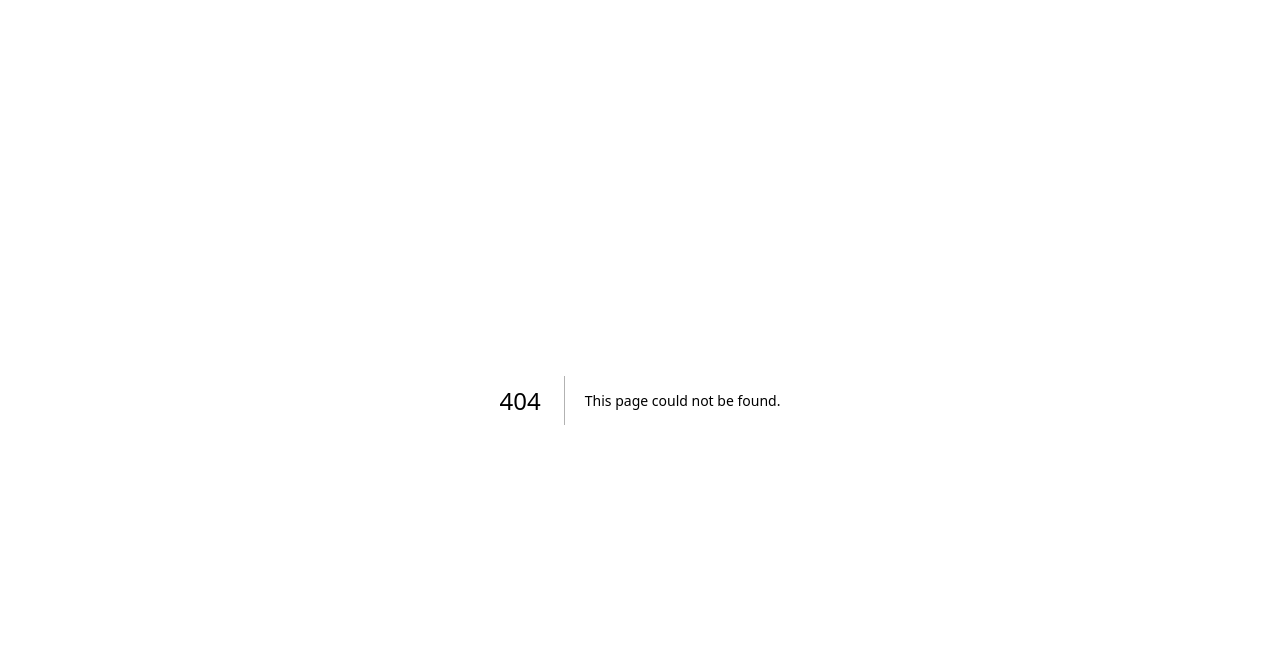
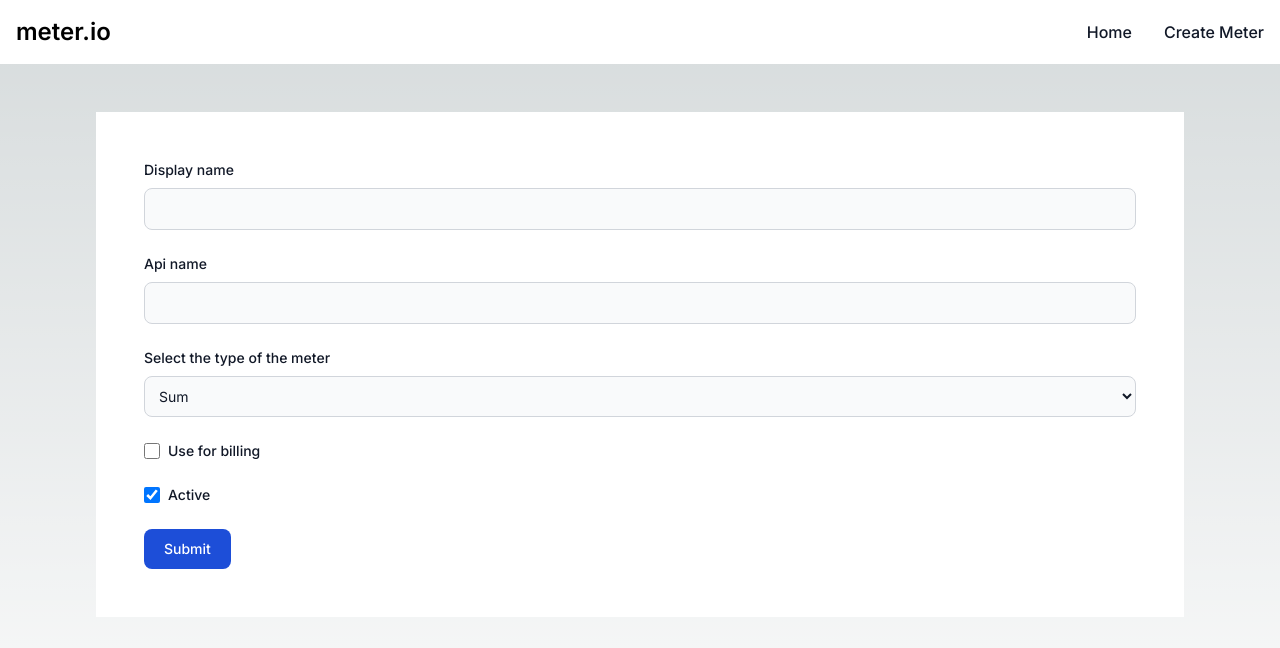
Before and after one commit to Masterfoni/meter-io, a Next.js app: page /create in a window 1280 px wide. Before the commit this address had no page. Shown: the top 648 px of the page. Built offline with nearby package versions, Linux system fonts and the light colour scheme.

Commit message:
feat: add create meter page, wrap request and add home link

```diff
--- /dev/null
+++ b/src/app/create/page.tsx
@@ -0,0 +1,112 @@
+"use client";
+import Label from "@/components/Label";
+import { useState } from "react";
+import getInstance from "../../../api";
+import Navbar from "@/components/Navbar";
+
+const CreateMeterPage = () => {
+  const [state, setState] = useState({
+    display_name: '',
+    api_name: '',
+    type: 'sum',
+    used_for_billing: false,
+    active: true,
+  });
+
+  const handleMeterCreation = () => {
+    console.log({state});
+    getInstance().post('/meters', state)
+      .then(data => {
+        console.log({data});
+        console.log("meter created with success!")
+      })
+      .catch(error => console.log({error}));;
+  }
+
+  return (
+    <>
+      <Navbar />
+      <main className="flex min-h-screen flex-col gap-4 items-center pl-24 pr-24 pt-12">
+        <div className="bg-white p-12 w-full">
+          <form>
+            <div className="mb-6">
+              <Label targetField="display_name">Display name</Label>
+              <input
+                type="text"
+                id="display_name"
+                className="bg-gray-50 border border-gray-300 text-gray-900 text-sm rounded-lg focus:ring-blue-500 focus:border-blue-500 block w-full p-2.5"
+                value={state.display_name}
+                onChange={(event) => setState({ ...state, display_name: event.currentTarget.value})}
+                required
+              />
+            </div>
+
+            <div className="mb-6">
+              <Label targetField="api_name">Api name</Label>
+              <input
+                type="text"
+                id="display_name"
+                className="bg-gray-50 border border-gray-300 text-gray-900 text-sm rounded-lg focus:ring-blue-500 focus:border-blue-500 block w-full p-2.5"
+                value={state.api_name}
+                onChange={(event) => setState({ ...state, api_name: event.currentTarget.value})}
+                required
+              />
+            </div>
+
+            <div className="mb-6">
+              <Label targetField="type">Select the type of the meter</Label>
+              <select
+                id="type"
+                className="bg-gray-50 border border-gray-300 text-gray-900 text-sm rounded-lg focus:ring-blue-500 focus:border-blue-500 block w-full p-2.5"
+                value={state.type}
+                onChange={(event) => setState({ ...state, type: event.currentTarget.value})}
+              >
+                <option value="sum">Sum</option>
+                <option value="max">Max</option>
+                <option value="unique_count">Unique count</option>
+              </select>
+            </div>
+
+            <div className="flex items-start mb-6">
+              <div className="flex items-center h-5">
+                <input
+                  id="used_for_billing"
+                  type="checkbox"
+                  checked={state.used_for_billing}
+                  onChange={() => setState({ ...state, used_for_billing: !state.used_for_billing})}
+                  className="w-4 h-4 border border-gray-300 rounded bg-gray-50 focus:ring-3 focus:ring-blue-300"
+                  required
+                />
+              </div>
+              <label htmlFor="use_for_billing" className="ml-2 text-sm font-medium text-gray-900">Use for billing</label>
+            </div>
+
+            <div className="flex items-start mb-6">
+              <div className="flex items-center h-5">
+                <input
+                  id="active"
+                  type="checkbox"
+                  checked={state.active}
+                  onChange={() => setState({ ...state, active: !state.active})}
+                  className="w-4 h-4 border border-gray-300 rounded bg-gray-50 focus:ring-3 focus:ring-blue-300"
+                  required
+                />
+              </div>
+              <label htmlFor="active" className="ml-2 text-sm font-medium text-gray-900">Active</label>
+            </div>
+
+            <button
+              type="button"
+              onClick={handleMeterCreation}
+              className="text-white bg-blue-700 hover:bg-blue-800 focus:ring-4 focus:outline-none focus:ring-blue-300 font-medium rounded-lg text-sm w-full sm:w-auto px-5 py-2.5 text-center"
+            >
+              Submit
+            </button>
+          </form>
+        </div>
+      </main>
+    </>
+  );
+};
+
+export default CreateMeterPage;
--- a/src/app/page.tsx
+++ b/src/app/page.tsx
@@ -3,6 +3,7 @@
 import { useEffect, useState } from 'react'
 import getInstance from '../../api';
 import MetersTable, { IMeter } from '@/components/MetersTable/MetersTable';
+import Navbar from '@/components/Navbar';
 
 export default function Home() {
   const [meters, setMeters] = useState<IMeter[]>([]);
@@ -14,8 +15,11 @@ export default function Home() {
   }, [])
 
   return (
-    <main className="flex min-h-screen flex-col items-center justify-between p-24">
-      <MetersTable meters={meters} />
-    </main>
+    <>
+      <Navbar />
+      <main className="flex min-h-screen flex-col gap-4 items-center pl-24 pr-24 pt-12">
+        <MetersTable meters={meters} />
+      </main>
+    </>
   )
 }
--- /dev/null
+++ b/src/components/Label/Label.tsx
@@ -0,0 +1,17 @@
+export interface ILabelProps {
+  targetField: string;
+  children: React.ReactNode;
+}
+
+const Label: React.FC<ILabelProps> = ({ targetField, children }) => {
+  return (
+    <label
+      htmlFor={targetField}
+      className="block mb-2 text-sm font-medium text-gray-900"
+    >
+      {children}
+    </label>
+  );
+}
+
+export default Label;
--- /dev/null
+++ b/src/components/Label/index.ts
@@ -0,0 +1,3 @@
+import Label from './Label';
+
+export default Label;
--- a/src/components/MetersTable/MetersTable.tsx
+++ b/src/components/MetersTable/MetersTable.tsx
@@ -16,7 +16,7 @@ const MetersTable: React.FC<ITableProps> = ({
   meters,
 }) => {
 
-  const getActiveColorModifier = (active: boolean) => active ? 'green' : 'red';
+  const getActiveColorModifier = (active: boolean) => active ? 'green' : 'indigo';
 
   return (
     <table className="w-full border-collapse bg-white text-left text-sm text-gray-500">
--- /dev/null
+++ b/src/components/Navbar/Navbar.tsx
@@ -0,0 +1,35 @@
+import Link from "next/link";
+
+const Navbar = () => {
+  return (
+    <nav className="bg-white border-gray-200 dark:bg-gray-900">
+      <div className="max-w-screen-xl flex flex-wrap items-center justify-between mx-auto p-4">
+        <a href="https://google.com/" className="flex items-center">
+          <span className="self-center text-2xl font-semibold whitespace-nowrap">meter.io</span>
+        </a>
+        <div className="hidden w-full md:block md:w-auto">
+          <ul className="font-medium flex flex-col p-4 md:p-0 mt-4 border border-gray-100 rounded-lg bg-gray-50 md:flex-row md:space-x-8 md:mt-0 md:border-0 md:bg-white">
+            <li>
+              <Link
+                className="block py-2 pl-3 pr-4 text-gray-900 rounded hover:bg-gray-100 md:hover:bg-transparent md:border-0 md:hover:text-blue-700 md:p-0"
+                href="/"
+              >
+                Home
+              </Link>
+            </li>
+            <li>
+              <Link
+                className="block py-2 pl-3 pr-4 text-gray-900 rounded hover:bg-gray-100 md:hover:bg-transparent md:border-0 md:hover:text-blue-700 md:p-0"
+                href="/create"
+              >
+                Create Meter
+              </Link>
+            </li>
+          </ul>
+        </div>
+      </div>
+    </nav>
+  );
+};
+
+export default Navbar;
--- /dev/null
+++ b/src/components/Navbar/index.ts
@@ -0,0 +1,3 @@
+import Navbar from './Navbar';
+
+export default Navbar;
```
